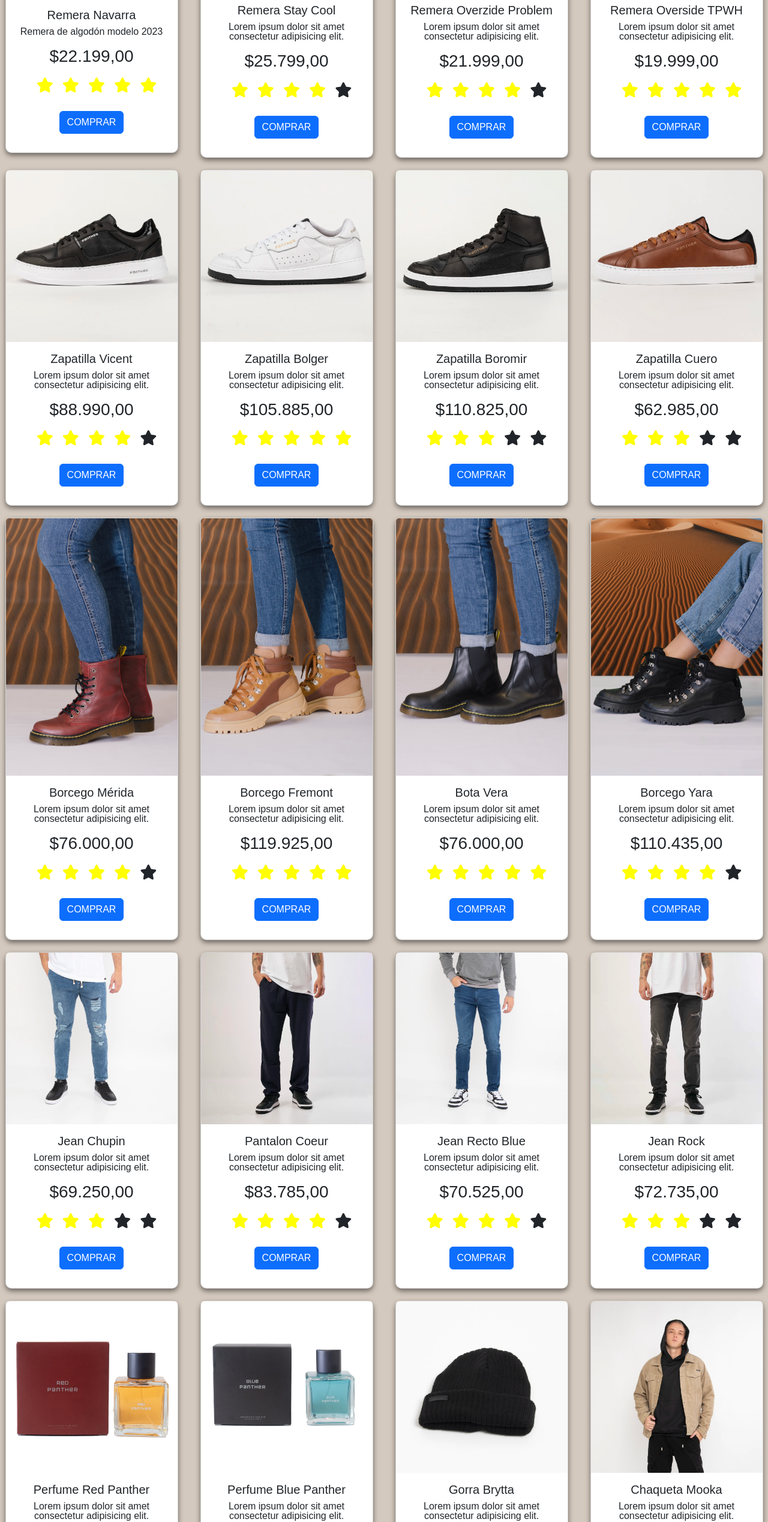
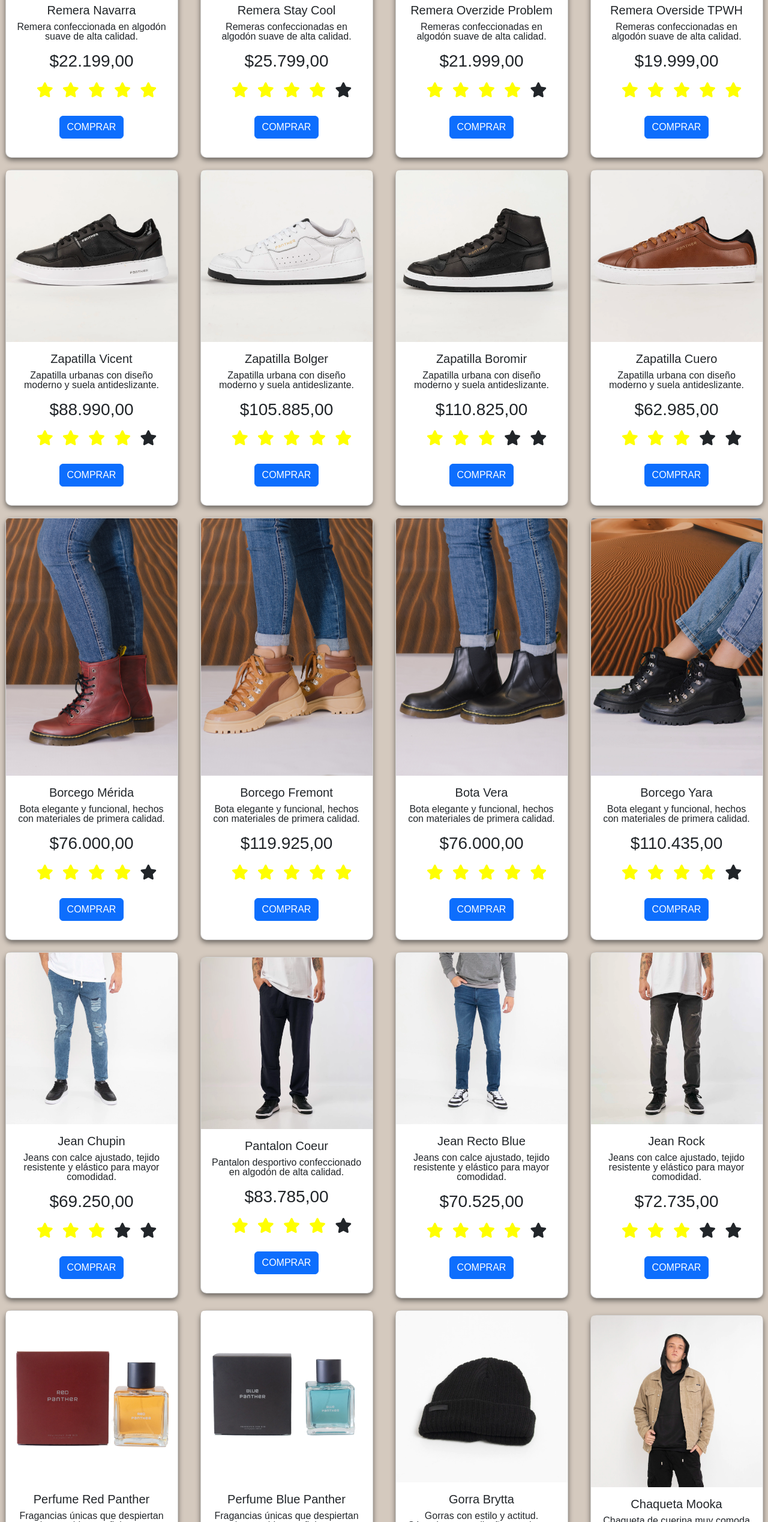
Before and after one commit to MatiasMoreno405109/Trabajo-coder, a website: page view/productos.html in a window 1280 px wide. Shown: the part 1518-4055 px from the top of the page at 60% size. Drawn offline with nearby package versions, Linux system fonts and the light colour scheme.

Commit message:
modifique texto en pag producto, ajuste el tamaño del form en pag inciar sesion y agregue una img a pag nosotros

```diff
--- a/scss/base/_whatsapp.scss
+++ b/scss/base/_whatsapp.scss
@@ -6,7 +6,7 @@
     transition: transform 0.3s ease;
 
     & img {
-        width: 2rem;
+        width: 2.7rem;
         transition: 0.3 ease;
     }
 
@@ -17,6 +17,6 @@
 
 @media (min-width: 600px){
     .whatsapp img {
-        width: 3rem;
+        width: 3.5rem;
     }
 }
--- a/scss/pages/_inicio-sesion.scss
+++ b/scss/pages/_inicio-sesion.scss
@@ -11,11 +11,13 @@
     justify-content: center;
 
     .formulario-login {
-        width: 400px;
+        min-width: 30vw;
         background: v.$a-color;
         border-radius: 10px;
         padding: 30px 40px;
         box-shadow: 0 4px 20px rgba(0, 0, 0, 0.2);
+
+
 
         .titulo-login {
             text-align: center;
--- a/view/productos.html
+++ b/view/productos.html
@@ -128,7 +128,7 @@
           <img src="../img/remera_1.jpg" class="card-img-top" alt="remera overzide color amarillo">
           <div class="card-body">
             <h5 class="card-title">Remera Navarra</h5>
-            <p class="card-text">Remera de algodón modelo 2023</p>
+            <p class="card-text">Remera confeccionada en algodón suave de alta calidad.</p>
             <h3 class="card-title">$22.199,00</h3>
             <ul>
               <li><i class="fa fa-star checked"></i></li>
@@ -145,7 +145,7 @@
           <img src="../img/remera_2.jpg" class="card-img-top" alt="remera overzide color blanca">
           <div class="card-body">
             <h5 class="card-title">Remera Stay Cool</h5>
-            <p class="card-text">Lorem ipsum dolor sit amet consectetur adipisicing elit.</p>
+            <p class="card-text">Remeras confeccionadas en algodón suave de alta calidad.</p>
             <h3 class="card-title">$25.799,00</h3>
             <ul>
               <li><i class="fa fa-star checked"></i></li>
@@ -162,7 +162,7 @@
           <img src="../img/remera_3.jpg" class="card-img-top" alt="remera overzide color negra">
           <div class="card-body">
             <h5 class="card-title">Remera Overzide Problem</h5>
-            <p class="card-text">Lorem ipsum dolor sit amet consectetur adipisicing elit.</p>
+            <p class="card-text">Remeras confeccionadas en algodón suave de alta calidad.</p>
             <h3 class="card-title">$21.999,00</h3>
             <ul>
               <li><i class="fa fa-star checked"></i></li>
@@ -179,7 +179,7 @@
           <img src="../img/remera_4.jpg" class="card-img-top" alt="remera overzide color azul">
           <div class="card-body">
             <h5 class="card-title">Remera Overside TPWH</h5>
-            <p class="card-text">Lorem ipsum dolor sit amet consectetur adipisicing elit.</p>
+            <p class="card-text">Remeras confeccionadas en algodón suave de alta calidad.</p>
             <h3 class="card-title">$19.999,00</h3>
             <ul>
               <li><i class="fa fa-star checked"></i></li>
@@ -196,7 +196,7 @@
           <img src="../img/zapatillas_1.webp" class="card-img-top" alt="zapatillas de hombre panther color negro">
           <div class="card-body">
             <h5 class="card-title">Zapatilla Vicent</h5>
-            <p class="card-text">Lorem ipsum dolor sit amet consectetur adipisicing elit.</p>
+            <p class="card-text">Zapatilla urbanas con diseño moderno y suela antideslizante.</p>
             <h3 class="card-title">$88.990,00</h3>
             <ul>
               <li><i class="fa fa-star checked"></i></li>
@@ -213,7 +213,7 @@
           <img src="../img/zapatillas_2.webp" class="card-img-top" alt="zapatillas de hombre panther color blanco">
           <div class="card-body">
             <h5 class="card-title">Zapatilla Bolger</h5>
-            <p class="card-text">Lorem ipsum dolor sit amet consectetur adipisicing elit.</p>
+            <p class="card-text">Zapatilla urbana con diseño moderno y suela antideslizante.</p>
             <h3 class="card-title">$105.885,00</h3>
             <ul>
               <li><i class="fa fa-star checked"></i></li>
@@ -230,7 +230,7 @@
           <img src="../img/zapatillas_3.webp" class="card-img-top" alt="Botas de hombre panther color negro">
           <div class="card-body">
             <h5 class="card-title">Zapatilla Boromir</h5>
-            <p class="card-text">Lorem ipsum dolor sit amet consectetur adipisicing elit.</p>
+            <p class="card-text">Zapatilla urbana con diseño moderno y suela antideslizante.</p>
             <h3 class="card-title">$110.825,00</h3>
             <ul>
               <li><i class="fa fa-star checked"></i></li>
@@ -247,7 +247,7 @@
           <img src="../img/zapatillas_4.webp" class="card-img-top" alt="zapatillas de hombre panther color marron">
           <div class="card-body">
             <h5 class="card-title">Zapatilla Cuero</h5>
-            <p class="card-text">Lorem ipsum dolor sit amet consectetur adipisicing elit.</p>
+            <p class="card-text">Zapatilla urbana con diseño moderno y suela antideslizante.</p>
             <h3 class="card-title">$62.985,00</h3>
             <ul>
               <li><i class="fa fa-star checked"></i></li>
@@ -264,7 +264,7 @@
           <img src="../img/zapatos-mujer1.jpg" class="card-img-top" alt="Botas de mujer panther color vino">
           <div class="card-body">
             <h5 class="card-title">Borcego Mérida</h5>
-            <p class="card-text">Lorem ipsum dolor sit amet consectetur adipisicing elit.</p>
+            <p class="card-text">Bota elegante y funcional, hechos con materiales de primera calidad.</p>
             <h3 class="card-title">$76.000,00</h3>
             <ul>
               <li><i class="fa fa-star checked"></i></li>
@@ -281,7 +281,7 @@
           <img src="../img/zapatos-mujer2.jpg" class="card-img-top" alt="Zapatillas de mujer panther color naranja/bordo">
           <div class="card-body">
             <h5 class="card-title">Borcego Fremont</h5>
-            <p class="card-text">Lorem ipsum dolor sit amet consectetur adipisicing elit.</p>
+            <p class="card-text">Bota elegante y funcional, hechos con materiales de primera calidad.</p>
             <h3 class="card-title">$119.925,00</h3>
             <ul>
               <li><i class="fa fa-star checked"></i></li>
@@ -298,7 +298,7 @@
           <img src="../img/zapatos-mujer3.jpg" class="card-img-top" alt="Botas de mujer panther color negro">
           <div class="card-body">
             <h5 class="card-title">Bota Vera</h5>
-            <p class="card-text">Lorem ipsum dolor sit amet consectetur adipisicing elit.</p>
+            <p class="card-text">Bota elegante y funcional, hechos con materiales de primera calidad.</p>
             <h3 class="card-title">$76.000,00</h3>
             <ul>
               <li><i class="fa fa-star checked"></i></li>
@@ -315,7 +315,7 @@
           <img src="../img/zapatos-mujer4.jpg" class="card-img-top" alt="Botas de mujer panther color negro">
           <div class="card-body">
             <h5 class="card-title">Borcego Yara</h5>
-            <p class="card-text">Lorem ipsum dolor sit amet consectetur adipisicing elit.</p>
+            <p class="card-text">Bota elegant y funcional, hechos con materiales de primera calidad.</p>
             <h3 class="card-title">$110.435,00</h3>
             <ul>
               <li><i class="fa fa-star checked"></i></li>
@@ -332,7 +332,7 @@
           <img src="../img/pantalon-hom1.webp" class="card-img-top" alt="pantalon jean de hombre panther azul">
           <div class="card-body">
             <h5 class="card-title">Jean Chupin</h5>
-            <p class="card-text">Lorem ipsum dolor sit amet consectetur adipisicing elit.</p>
+            <p class="card-text">Jeans con calce ajustado, tejido resistente y elástico para mayor comodidad.</p>
             <h3 class="card-title">$69.250,00</h3>
             <ul>
               <li><i class="fa fa-star checked"></i></li>
@@ -349,7 +349,7 @@
           <img src="../img/pantalon-hom2.webp" class="card-img-top" alt="pantalon de hombre panther negro">
           <div class="card-body">
             <h5 class="card-title">Pantalon Coeur</h5>
-            <p class="card-text">Lorem ipsum dolor sit amet consectetur adipisicing elit.</p>
+            <p class="card-text">Pantalon desportivo confeccionado en algodón de alta calidad. </p>
             <h3 class="card-title">$83.785,00</h3>
             <ul>
               <li><i class="fa fa-star checked"></i></li>
@@ -366,7 +366,7 @@
           <img src="../img/pantalon-hom3.webp" class="card-img-top" alt="pantalon jean chupin de hombre panther azul">
           <div class="card-body">
             <h5 class="card-title">Jean Recto Blue</h5>
-            <p class="card-text">Lorem ipsum dolor sit amet consectetur adipisicing elit.</p>
+            <p class="card-text">Jeans con calce ajustado, tejido resistente y elástico para mayor comodidad.</p>
             <h3 class="card-title">$70.525,00</h3>
             <ul>
               <li><i class="fa fa-star checked"></i></li>
@@ -383,7 +383,7 @@
           <img src="../img/pantalon-hom4.webp" class="card-img-top" alt="pantalon jean de hombre panther negro">
           <div class="card-body">
             <h5 class="card-title">Jean Rock</h5>
-            <p class="card-text">Lorem ipsum dolor sit amet consectetur adipisicing elit.</p>
+            <p class="card-text">Jeans con calce ajustado, tejido resistente y elástico para mayor comodidad.</p>
             <h3 class="card-title">$72.735,00</h3>
             <ul>
               <li><i class="fa fa-star checked"></i></li>
@@ -395,12 +395,12 @@
             <div class="button"><a href="./compra.html" class="btn btn-primary">COMPRAR</a></div>
           </div>
         </div>
-        <!--CARD PANTALON 17-->
+        <!--CARD PERFUME 17-->
         <div class="card" style="width: 18rem;">
           <img src="../img/perfume-1.webp" class="card-img-top" alt="perfume panther">
           <div class="card-body">
             <h5 class="card-title">Perfume Red Panther</h5>
-            <p class="card-text">Lorem ipsum dolor sit amet consectetur adipisicing elit.</p>
+            <p class="card-text">Fragancias únicas que despiertan los sentidos y reflejan tu personalidad.</p>
             <h3 class="card-title">$43.095,00</h3>
             <ul>
               <li><i class="fa fa-star checked"></i></li>
@@ -417,7 +417,7 @@
           <img src="../img/perfume-2.webp" class="card-img-top" alt="perfume panther">
           <div class="card-body">
             <h5 class="card-title">Perfume Blue Panther</h5>
-            <p class="card-text">Lorem ipsum dolor sit amet consectetur adipisicing elit.</p>
+            <p class="card-text">Fragancias únicas que despiertan los sentidos y reflejan tu personalidad.</p>
             <h3 class="card-title">$43.095,00</h3>
             <ul>
               <li><i class="fa fa-star checked"></i></li>
@@ -429,12 +429,12 @@
             <div class="button"><a href="./compra.html" class="btn btn-primary">COMPRAR</a></div>
           </div>
         </div>
-        <!--CARD PERFUME 19-->
+        <!--CARD GORRA 19-->
         <div class="card" style="width: 18rem;">
           <img src="../img/gorra-1.webp" class="card-img-top" alt="gorra panther negra">
           <div class="card-body">
             <h5 class="card-title">Gorra Brytta</h5>
-            <p class="card-text">Lorem ipsum dolor sit amet consectetur adipisicing elit.</p>
+            <p class="card-text">Gorras con estilo y actitud. Cómodas y con diseños modernos que complementan cualquier outfit.</p>
             <h3 class="card-title">$21.905,00</h3>
             <ul>
               <li><i class="fa fa-star checked"></i></li>
@@ -451,7 +451,7 @@
           <img src="../img/camperon-1.webp" class="card-img-top" alt="camperon panther crema">
           <div class="card-body">
             <h5 class="card-title">Chaqueta Mooka</h5>
-            <p class="card-text">Lorem ipsum dolor sit amet consectetur adipisicing elit.</p>
+            <p class="card-text">Chaqueta de cuerina muy comoda y a la moda.</p>
             <h3 class="card-title">$101.465,00</h3>
             <ul>
               <li><i class="fa fa-star checked"></i></li>
@@ -468,7 +468,7 @@
           <img src="../img/camisas-1.webp" class="card-img-top" alt="camisas de hombre panther negra/blanca">
           <div class="card-body">
             <h5 class="card-title">Camisa Trofa</h5>
-            <p class="card-text">Lorem ipsum dolor sit amet consectetur adipisicing elit.</p>
+            <p class="card-text">Camisa elegante y versátil, confeccionada con telas suaves y frescas.</p>
             <h3 class="card-title">$54.100,00</h3>
             <ul>
               <li><i class="fa fa-star checked"></i></li>
@@ -485,7 +485,7 @@
           <img src="../img/camisas-2.webp" class="card-img-top" alt="camisas de hombre panther azul">
           <div class="card-body">
             <h5 class="card-title">Camisa Most</h5>
-            <p class="card-text">Lorem ipsum dolor sit amet consectetur adipisicing elit.</p>
+            <p class="card-text">Camisa elegante y versátil, confeccionada con telas suaves y frescas.</p>
             <h3 class="card-title">$54.100,00</h3>
             <ul>
               <li><i class="fa fa-star checked"></i></li>
@@ -502,7 +502,7 @@
           <img src="../img/camisas-3.webp" class="card-img-top" alt="camisas de hombre panther blanca/amarilla">
           <div class="card-body">
             <h5 class="card-title">Camisa Ansfel</h5>
-            <p class="card-text">Lorem ipsum dolor sit amet consectetur adipisicing elit.</p>
+            <p class="card-text">Camisa elegante y versátil, confeccionada con telas suaves y frescas.</p>
             <h3 class="card-title">$54.100,00</h3>
             <ul>
               <li><i class="fa fa-star checked"></i></li>
@@ -519,7 +519,7 @@
           <img src="../img/chomba-1.webp" class="card-img-top" alt="chomba de hombre panther negra">
           <div class="card-body">
             <h5 class="card-title">Chomba Montagna</h5>
-            <p class="card-text">Lorem ipsum dolor sit amet consectetur adipisicing elit.</p>
+            <p class="card-text">Chomba elegante y versátil, confeccionada con telas suaves y frescas.</p>
             <h3 class="card-title">$32.045,00</h3>
             <ul>
               <li><i class="fa fa-star checked"></i></li>
```
Also changed, not shown: view/nosotros.html (+4 -0 lines), css/main.css, img/img-compra-mayorista.webp (added), 1 other file.
